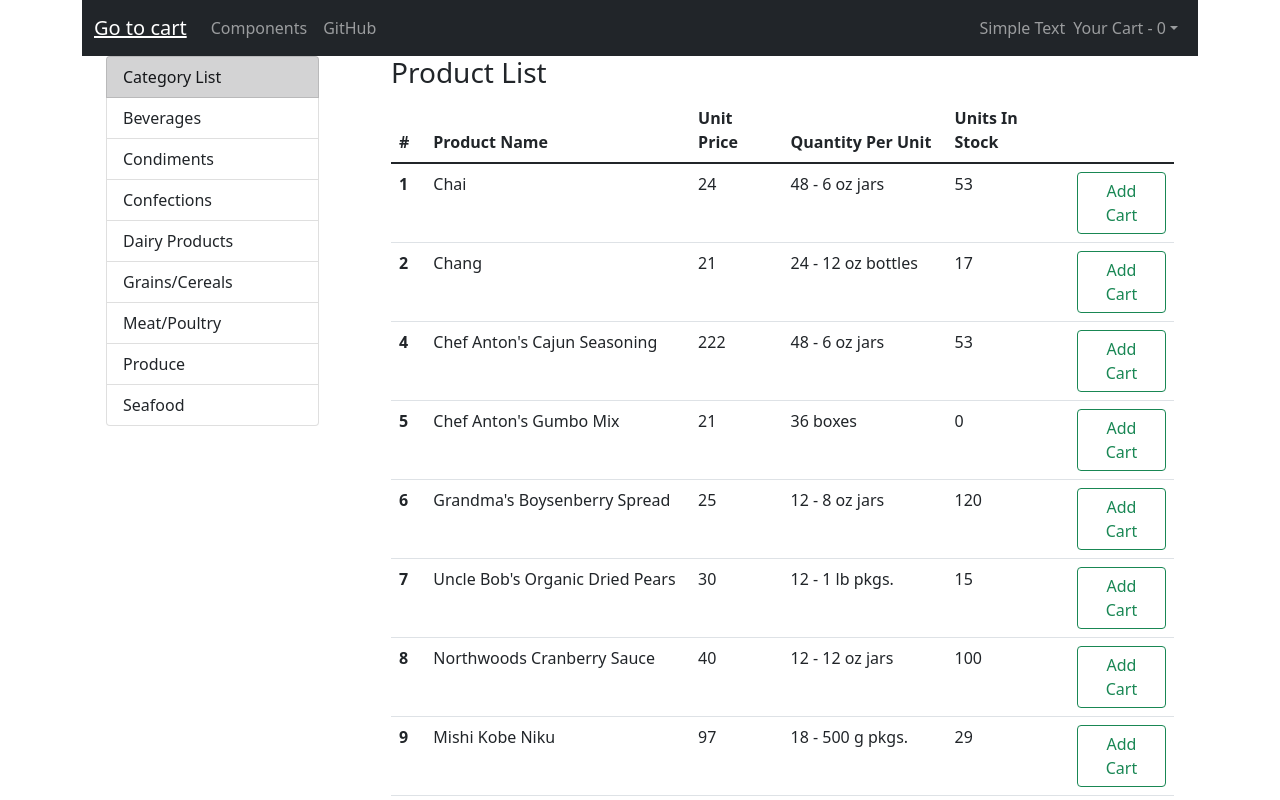
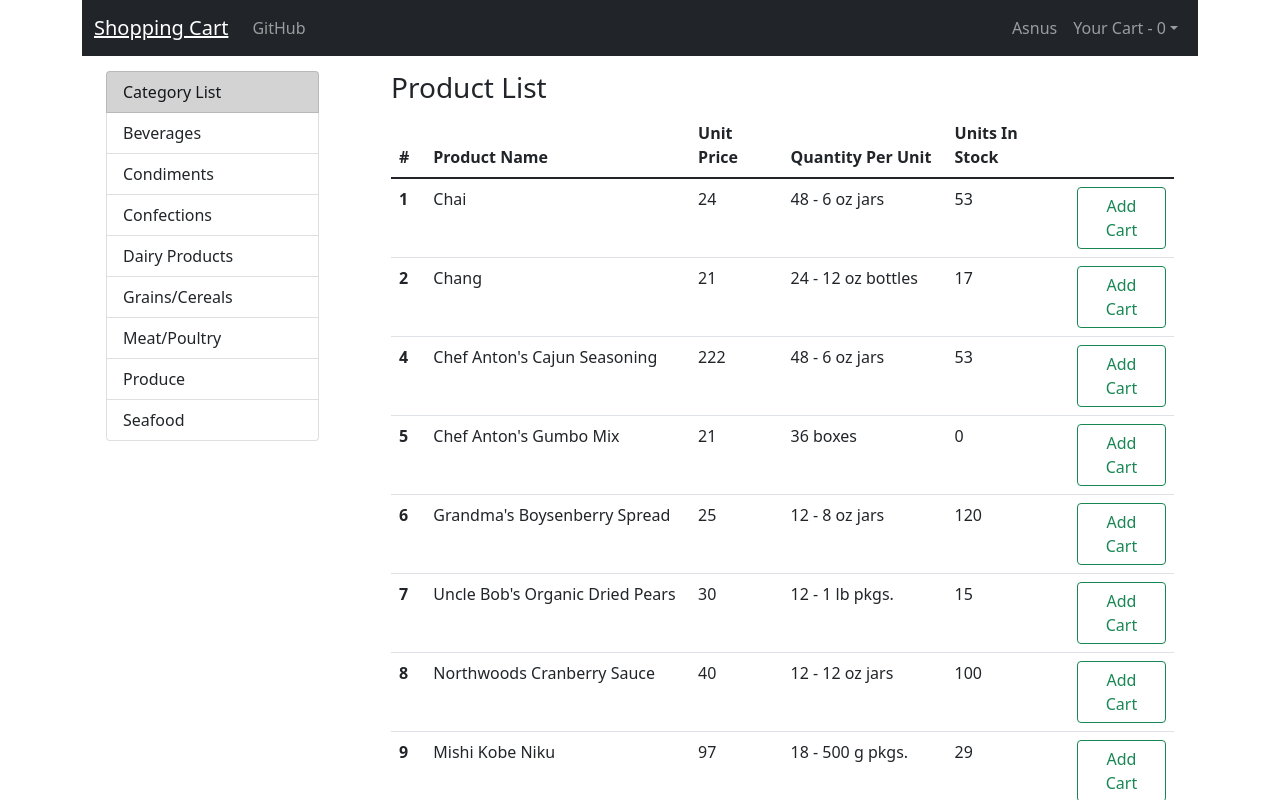
Before and after one commit to ihsansunman/Shopping-Cart, a React (Create React App) app: page / in a window 1280 px wide. Shown: the top 800 px of the page. Built offline with nearby package versions, Linux system fonts and the light colour scheme; data requests are answered from the project's data file.

Commit message:
Import SCSS File

```diff
--- /dev/null
+++ b/src/App.css
@@ -0,0 +1,4 @@
+.navi {
+  margin-bottom: 15px;
+}
+/*# sourceMappingURL=App.css.map */
--- /dev/null
+++ b/src/App.scss
@@ -0,0 +1,3 @@
+.navi{
+    margin-bottom: 15px;
+}
--- a/src/Navi.js
+++ b/src/Navi.js
@@ -7,31 +7,32 @@ import {
   NavbarBrand,
   NavbarToggler,
   Collapse,
-  NavbarText
 } from "reactstrap";
 import { Link } from "react-router-dom";
 import CartSummary from "./CartSummary";
+import "./App.css"
 
 export default class Navi extends Component {
   render() {
     return (
-      <div>
+      <div className="navi">
         <Navbar color="dark" expand="md" dark mb="3">
-          <NavbarBrand><Link style={{color: 'white'}} to="">Go to cart</Link></NavbarBrand>
+          <NavbarBrand>
+            <Link style={{ color: "white" }} to="">
+              Shopping Cart
+            </Link>
+          </NavbarBrand>
           <NavbarToggler onClick={function noRefCheck() {}} />
           <Collapse navbar>
             <Nav className="me-auto" navbar>
               <NavItem>
-                <NavLink href="/components/">Components</NavLink>
-              </NavItem>
-              <NavItem>
-                <NavLink href="https://github.com/reactstrap/reactstrap">
-                  GitHub
-                </NavLink>
+                <NavLink href="https://github.com/ihsansunman">GitHub</NavLink>
               </NavItem>
             </Nav>
             <Nav navbar>
-              <NavbarText>Simple Text</NavbarText>
+              <NavItem>
+                <NavLink href="https://asnus.com">Asnus</NavLink>
+              </NavItem>
               <CartSummary
                 removeFromCart={this.props.removeFromCart}
                 cart={this.props.cart}
--- a/src/index.js
+++ b/src/index.js
@@ -4,7 +4,7 @@ import App from './App';
 import reportWebVitals from './reportWebVitals';
 import 'bootstrap/dist/css/bootstrap.min.css';
 import "alertifyjs/build/css/alertify.min.css"
-import {BrowserRouter} from "react-router-dom"
+import {BrowserRouter} from "react-router-dom";
 
 ReactDOM.render(
   <BrowserRouter>
```
Also changed, not shown: 1 other file (tests, documents, lock files or other folders).
